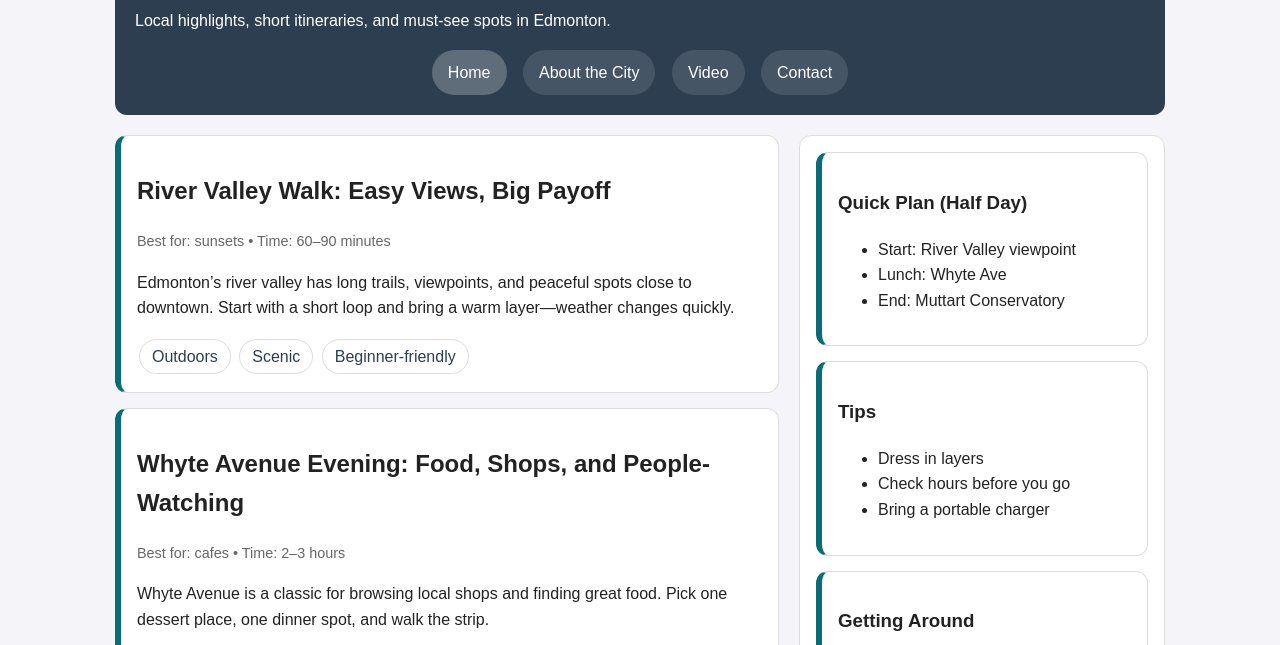
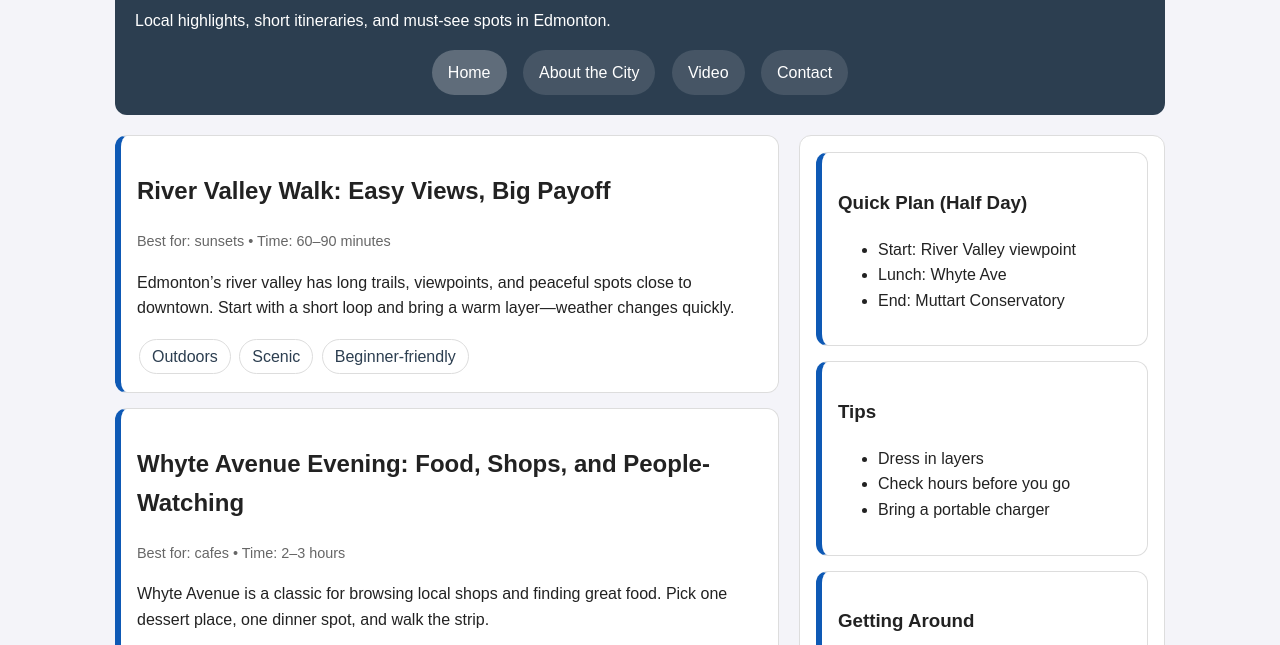
Before and after one commit to NikkyL49/lab2-travel-edmonton, a plain HTML site: page index.html in a window 1280 px wide. Shown: the part 126-771 px from the top of the page. Drawn offline with Linux system fonts and the light colour scheme.

Commit message:
Minor Fixes Edmonton Travel Website

```diff
--- a/style.css
+++ b/style.css
@@ -29,7 +29,7 @@
     --bg:#f4f4f9; /* background color (light) */
     --text:#222; /* main text color (dark) */
     --primary:#2c3e50; /* header/nav background color */
-    --accent:#0A6C74; /* highlight/hover color */
+    --accent:#0e59b5; /* highlight/hover color */
     --white:#ffffff; /* white */
     --border:#ddd; /* light border color */
 }
```
